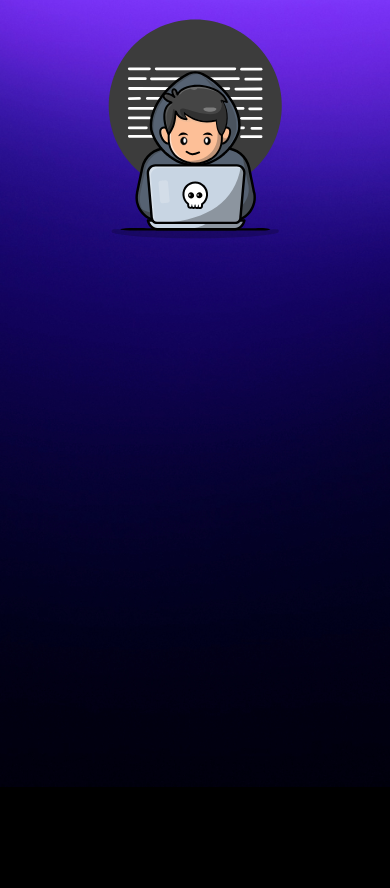
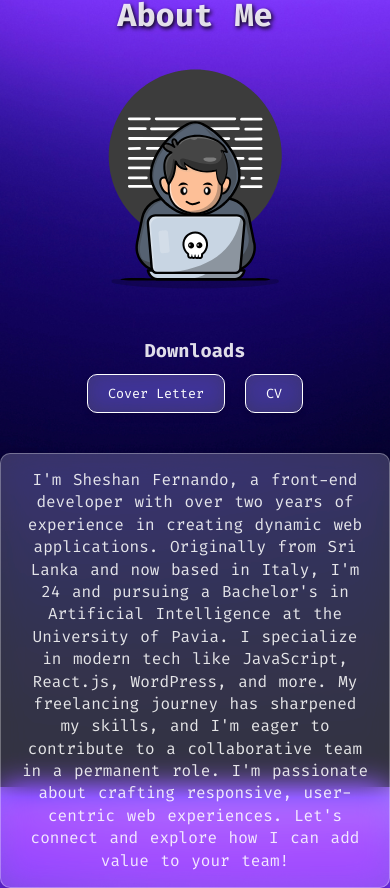
Before and after one commit to SheshanFernando2021/test-portfolio1, a React (Vite) app: page / in a window 390 px wide. Shown: the part 901-1789 px from the top of the page. Before the commit the page ends 1688 px from the top, so only its background shows below. Built offline with nearby package versions, Linux system fonts and the light colour scheme.

Commit message:
finished with the mobile version of About Me and the download buttons are also ready on the mobile version

```diff
--- a/src/Components/AboutMe/Aboutme.jsx
+++ b/src/Components/AboutMe/Aboutme.jsx
@@ -38,7 +38,16 @@ const Aboutme = () => {
         <div className="AboutMeMobile">
           <h1>About Me</h1>
           <Lottie options={defaultOptions} height={300} width={300} className="lootieaboutmeMobile" id="aboutme" />
-
+          <h3>Downloads</h3>
+          <div className="buttonsMobile">
+            <a href={DummyCL} download="Sheshan_ferando_CL.pdf">    <button>Cover Letter</button>
+            </a>
+            <a href={DummyCV} download="Sheshan_ferando_CV.pdf">            <button>CV</button>
+            </a>
+          </div>
+          <p>
+            I'm Sheshan Fernando, a front-end developer with over two years of experience in creating dynamic web applications. Originally from Sri Lanka and now based in Italy, I'm 24 and pursuing a Bachelor's in Artificial Intelligence at the University of Pavia. I specialize in modern tech like JavaScript, React.js, WordPress, and more. My freelancing journey has sharpened my skills, and I'm eager to contribute to a collaborative team in a permanent role. I'm passionate about crafting responsive, user-centric web experiences. Let's connect and explore how I can add value to your team!
+          </p>
         </div>
 
       </div>
--- a/src/Components/AboutMe/aboutme.css
+++ b/src/Components/AboutMe/aboutme.css
@@ -65,7 +65,6 @@
   color: #ffffff;
   box-shadow: 0 4px 6px rgba(0, 0, 0, 0.1);
   font-family: 'Fira Code', monospace;
-  cursor: pointer;
   transition: background-color 0.3s ease, box-shadow 0.3s ease;
 }
 
@@ -88,10 +87,48 @@
   }
 
   .AboutMeMobile {
+    margin-top: 50px;
     display: flex;
     flex-direction: column;
     width: 100%;
     align-items: center;
+  }
+
+  .AboutMeMobile p {
+    background: rgba(255, 255, 255, 0.2);
+    backdrop-filter: blur(15px) saturate(150%);
+    -webkit-backdrop-filter: blur(15px) saturate(150%);
+    border: 1px solid rgba(255, 255, 255, 0.3);
+    border-radius: 10px;
+    box-shadow: 0 4px 10px rgba(0, 0, 0, 0.2);
+    padding: 15px 20px;
+    text-align: center;
+    margin-top: 40px;
+  }
+
+  .buttonsMobile {
+    margin-top: 10px;
+    display: flex;
+    gap: 20px;
+  }
+
+  .buttonsMobile button {
+    padding: 10px 20px;
+    background-color: rgba(255, 255, 255, 0.2);
+    backdrop-filter: blur(10px) saturate(180%);
+    -webkit-backdrop-filter: blur(10px) saturate(180%);
+    border: 1px solid rgba(255, 255, 255, 0.3);
+    border-radius: 10px;
+    color: #ffffff;
+    box-shadow: 0 4px 6px rgba(0, 0, 0, 0.1);
+    font-family: 'Fira Code', monospace;
+    cursor: pointer;
+    transition: background-color 0.3s ease, box-shadow 0.3s ease;
+    border: 1px solid white;
+  }
+
+  .AboutMeMobile h1 {
+    text-shadow: 1.5px 1.7px 4px black;
   }
 }
 
```
